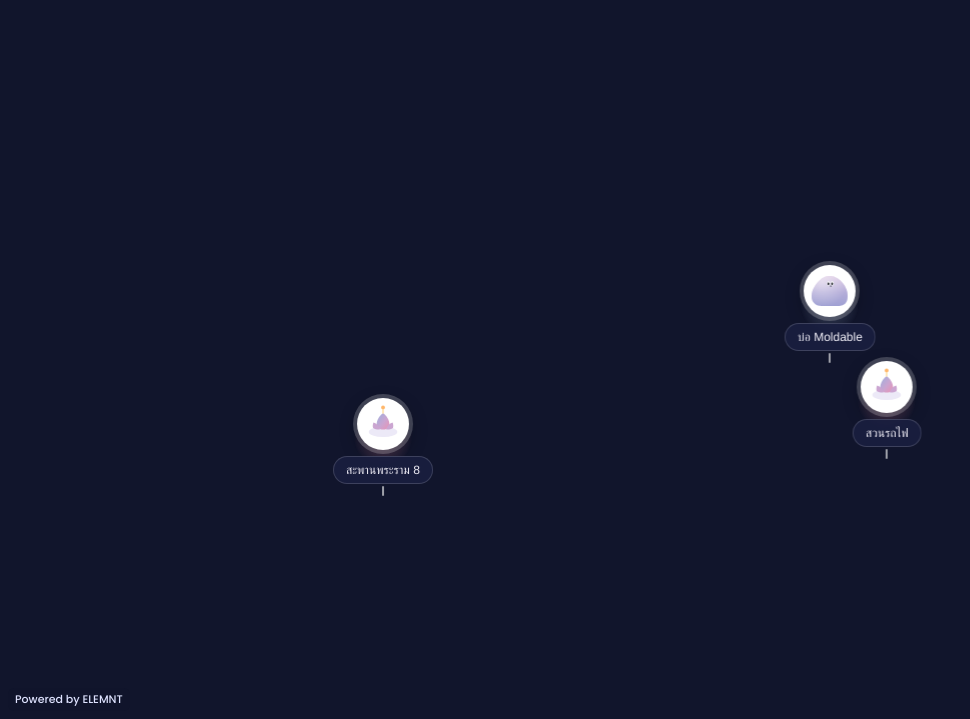
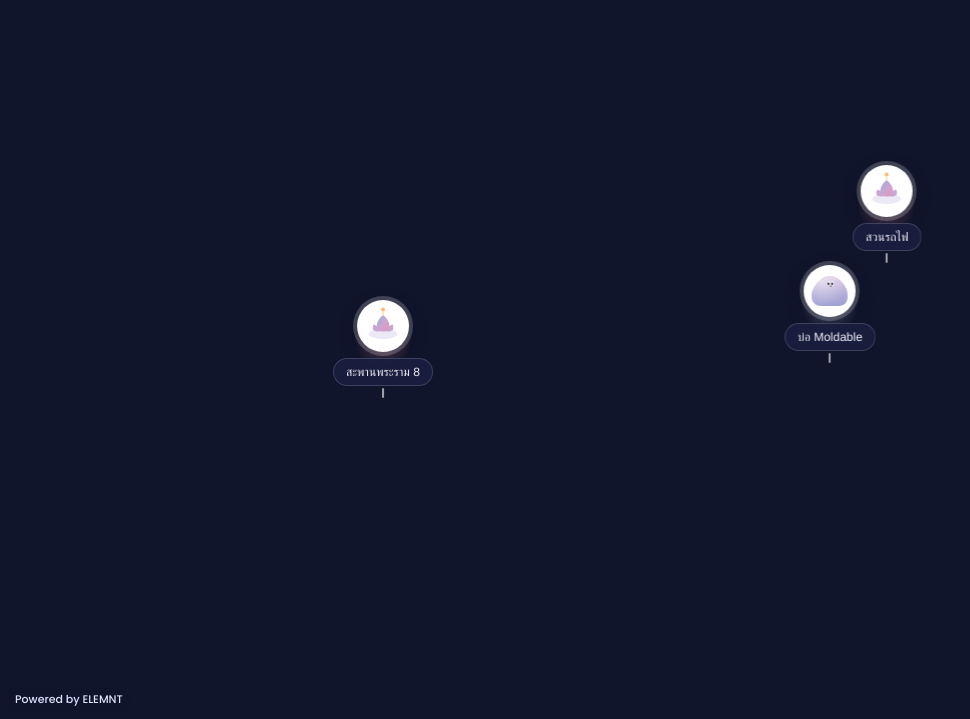
Before and after one commit to PanupongPromklum/Moldkrathong, a plain HTML site: page index.html in a window 1280 px wide. Both pictures are taken after a click on the button "เริ่มเลย". Shown: the part 81-800 px from the top of the page, without its empty margins (0-970 px from the left). Drawn offline with Linux system fonts and the light colour scheme; no server answers.

Commit message:
Fix map pins drifting from their coordinates
Co-Authored-By: Claude Opus 5.5 <noreply@anthropic.com>
Claude-Session: https://claude.ai/code/session_01TJmDAxUJkkFaVwc67gijdP

```diff
--- a/css/style.css
+++ b/css/style.css
@@ -70,7 +70,7 @@ svg { fill: currentColor; }
 .elemnt-badge { position: absolute; left: 8px; bottom: calc(8px + var(--safe-b)); font: 500 11px 'Poppins', sans-serif; color: #dfe3ff; text-decoration: none; background: rgba(17,21,44,.7); border-radius: 6px; padding: 3px 7px; z-index: 2; }
 .maplibregl-ctrl-bottom-right { bottom: var(--safe-b); }
 .maplibregl-ctrl-attrib { font-size: 10px; }
-.pin { display: flex; flex-direction: column; align-items: center; position: relative; padding: 0; }
+.pin { display: flex; flex-direction: column; align-items: center; padding: 0; }
 .pin-glow { position: absolute; top: 8px; width: 64px; height: 64px; border-radius: 50%; background: radial-gradient(circle, rgba(235,146,179,.55), rgba(155,176,222,0) 70%); animation: pulse 2.4s ease-in-out infinite; pointer-events: none; }
 .pin-icon { width: 52px; height: 52px; border-radius: 50%; display: grid; place-items: center; background: #fff; box-shadow: 0 0 0 4px rgba(255,255,255,.2), 0 6px 18px rgba(0,0,0,.35); position: relative; transition: transform .25s var(--ease); }
 .pin:active .pin-icon { transform: scale(.92); }
```
